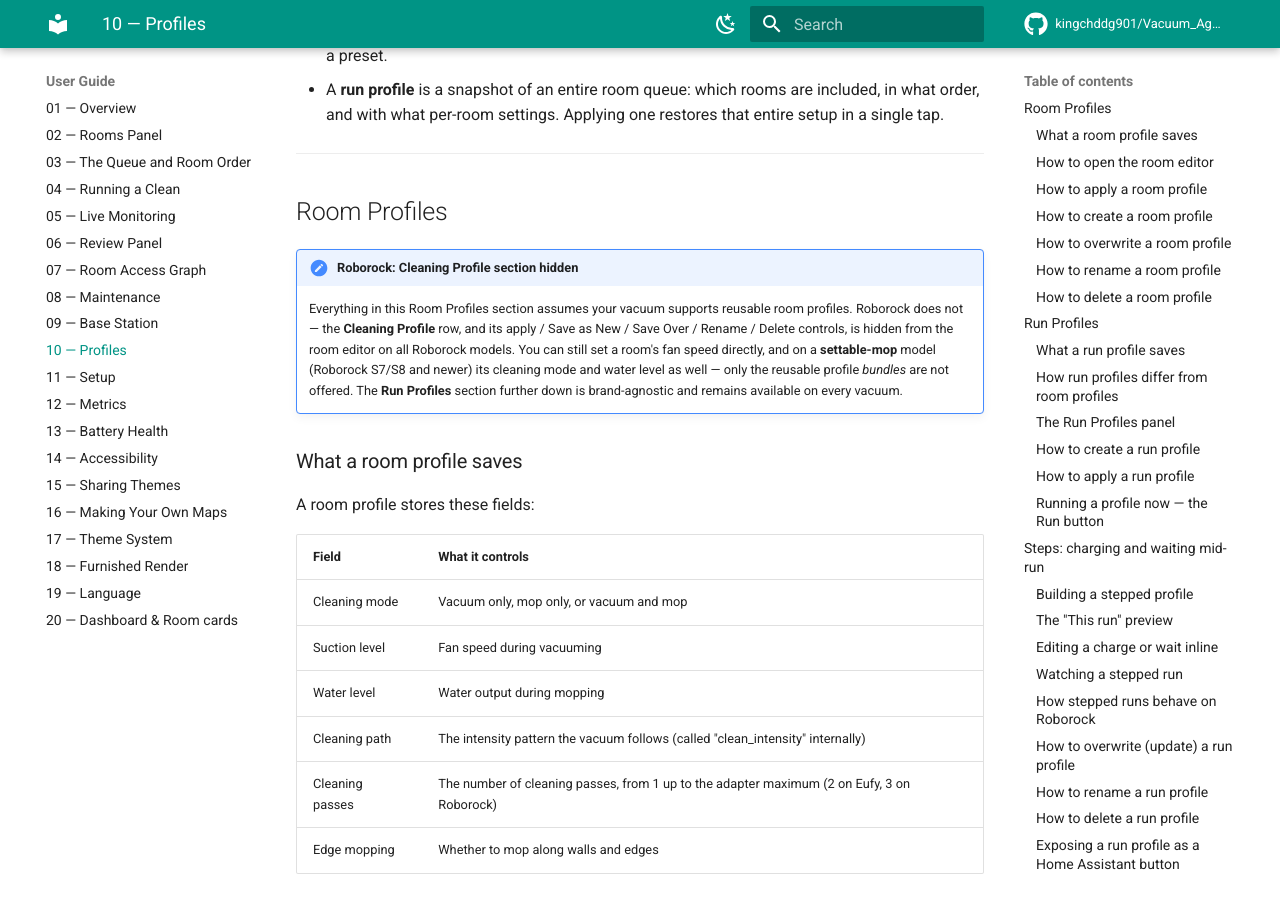
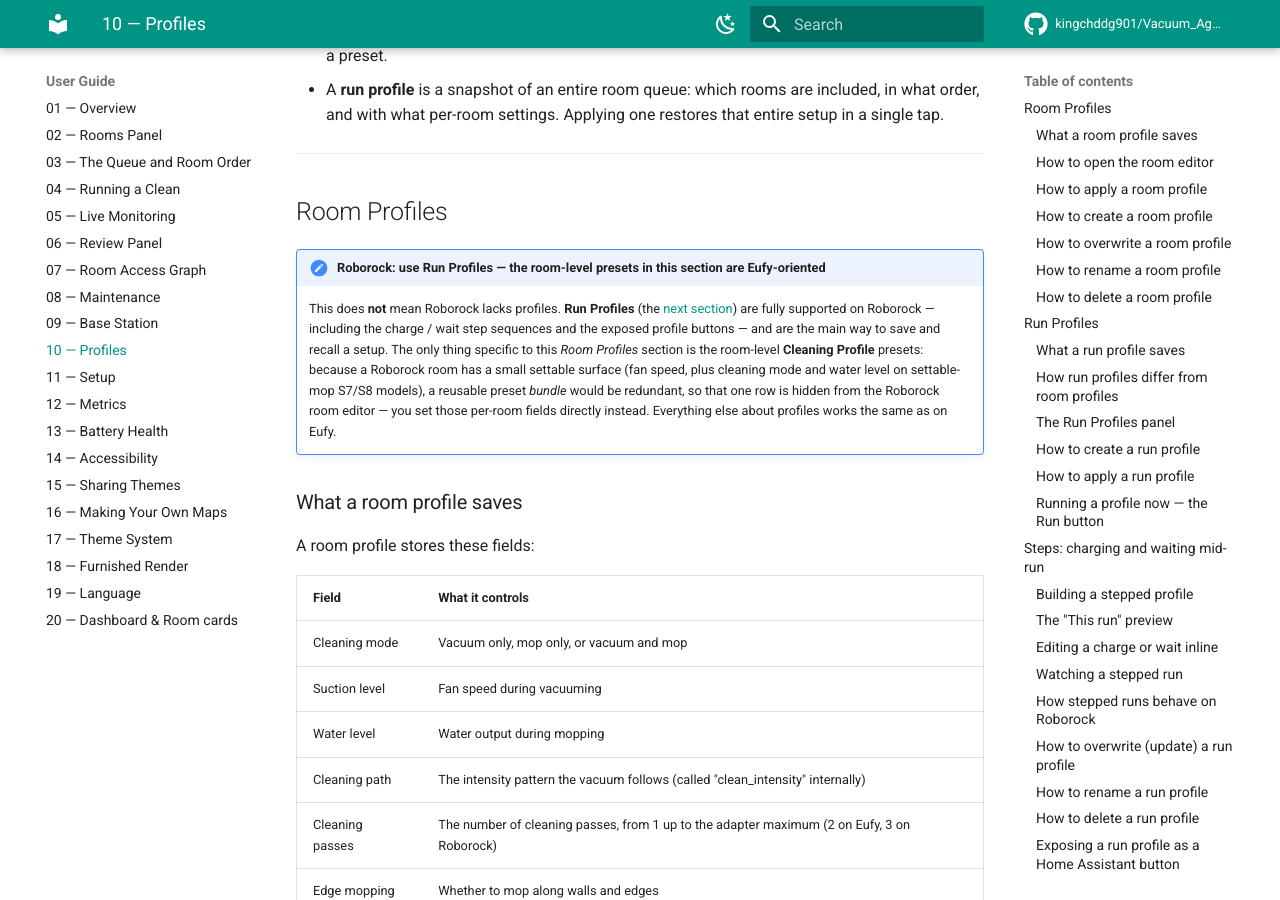
Before and after one commit to kingchddg901/Vacuum_Agent, an MkDocs documentation site: the page built from docs/user-guide/10-profiles.md, in a window 1280 px wide and 900 px high, scrolled down 303 px. Built offline with MkDocs 1.6.1 and Material for MkDocs 9.7.7, drawn with Linux system fonts in a browser that asks for light colours; comment, search, counter and statistics services are not loaded.

Commit message:
docs(profiles): stop implying profiles are disabled on Roborock
The Room Profiles note read as 'profiles hidden for Roborock', but Run Profiles (and the
whole charge/wait-step system + exposed buttons) are fully supported on Roborock — only the
room-level Cleaning Profile *presets* are hidden (a Roborock room's settable surface is small
enough that a preset bundle is redundant). Reframed to lead with that.

Co-Authored-By: Claude Opus 4.8 (1M context) <noreply@anthropic.com>

```diff
--- a/docs/user-guide/10-profiles.md
+++ b/docs/user-guide/10-profiles.md
@@ -9,9 +9,9 @@ There are two independent profile systems in eufy_vacuum: **room profiles** and
 
 ## Room Profiles
 
-!!! note "Roborock: Cleaning Profile section hidden"
+!!! note "Roborock: use Run Profiles — the room-level presets in this section are Eufy-oriented"
 
-    Everything in this Room Profiles section assumes your vacuum supports reusable room profiles. Roborock does not — the **Cleaning Profile** row, and its apply / Save as New / Save Over / Rename / Delete controls, is hidden from the room editor on all Roborock models. You can still set a room's fan speed directly, and on a **settable-mop** model (Roborock S7/S8 and newer) its cleaning mode and water level as well — only the reusable profile *bundles* are not offered. The **Run Profiles** section further down is brand-agnostic and remains available on every vacuum.
+    This does **not** mean Roborock lacks profiles. **Run Profiles** (the [next section](#run-profiles)) are fully supported on Roborock — including the charge / wait step sequences and the exposed profile buttons — and are the main way to save and recall a setup. The only thing specific to this *Room Profiles* section is the room-level **Cleaning Profile** presets: because a Roborock room has a small settable surface (fan speed, plus cleaning mode and water level on settable-mop S7/S8 models), a reusable preset *bundle* would be redundant, so that one row is hidden from the Roborock room editor — you set those per-room fields directly instead. Everything else about profiles works the same as on Eufy.
 
 ### What a room profile saves
 
```
